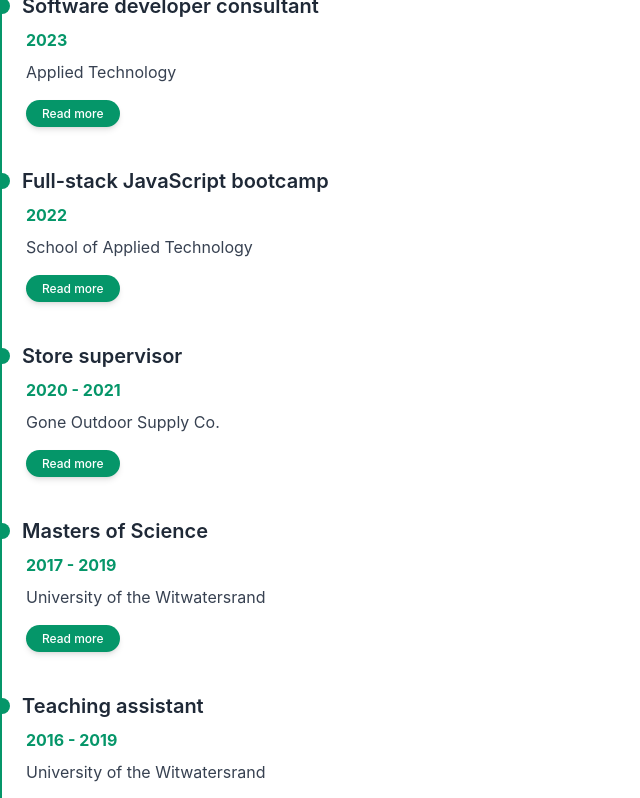
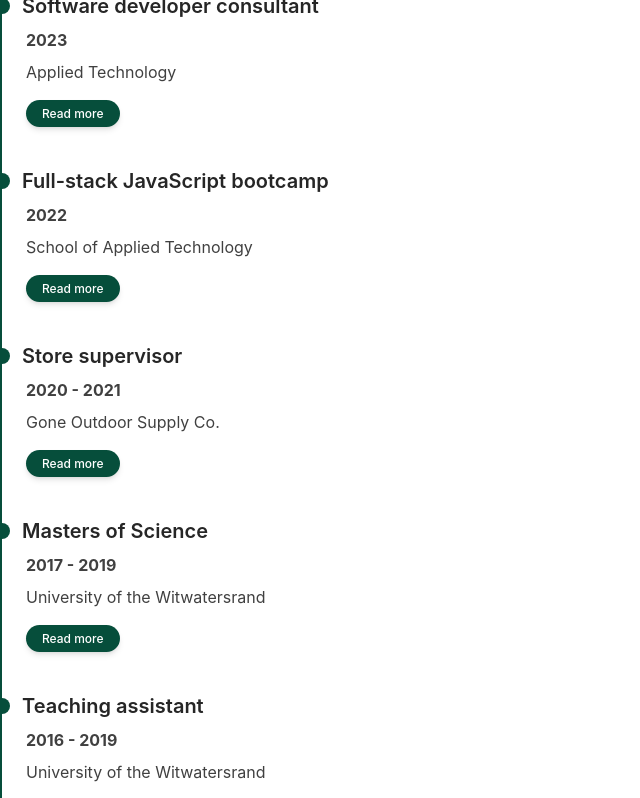
Before and after one commit to TamlynSpringer/portfolio-nextjs, a Next.js app: page /components/Background in a window 1280 px wide. Shown: the top 798 px of the page, without its empty margins (0-640 px from the left). Built offline with nearby package versions, Linux system fonts and the light colour scheme.

Commit message:
Updates to color theme, layout and spacing

```diff
--- a/pages/App.js
+++ b/pages/App.js
@@ -1,6 +1,6 @@
 import Head from 'next/head';
 import { Inter } from '@next/font/google';
-import {BsFillMoonStarsFill} from 'react-icons/bs'
+import {IoMoonSharp} from 'react-icons/io';
 import Image from 'next/image';
 import logoDark from '../public/logo-d.svg';
 import logoLight from '../public/logo-l.svg';
@@ -50,7 +50,7 @@ export default function Home() {
         )}
           <ul className='flex items-center'>
             <li className='cursor-pointer text-2xl text-zinc-900 dark:text-zinc-200'>
-              <BsFillMoonStarsFill onClick={() => setDarkMode(!darkMode)} />
+              <IoMoonSharp onClick={() => setDarkMode(!darkMode)} />
             </li>
             <li><a className='ml-8  bg-gradient-to-r from-emerald-900 to-emerald-600 text-white px-4 py-2 font-medium rounded' href='#'>CV</a></li>
           </ul>
--- a/pages/components/Background.js
+++ b/pages/components/Background.js
@@ -4,63 +4,63 @@ import React from 'react'
 const Background = () => {
   return (
     <section id='background'>
-      <ol className="mx-5 lg:mx-0 border-l-2 border-emerald-600">
+      <ol className="mx-5 lg:mx-0 border-l-2 border-emerald-900">
         <li>
           <div className="flex flex-start items-center">
-            <div className="bg-emerald-600 w-4 h-4 flex items-center justify-center rounded-full -ml-2 mr-3 -mt-2"></div>
-            <h4 className="text-gray-800 dark:text-gray-200 font-semibold text-xl -mt-2">Software developer consultant</h4>
+            <div className="bg-emerald-900 w-4 h-4 flex items-center justify-center rounded-full -ml-2 mr-3 -mt-2"></div>
+            <h4 className="text-neutral-800 dark:text-neutral-200 font-semibold text-xl -mt-2">Software developer consultant</h4>
           </div>
           <div className="ml-6 mb-6 pb-6">
-            <p className="font-bold text-emerald-600 hover:text-emerald-700 focus:text-emerald-800 duration-300 transition ease-in-out text-base pt-2">2023</p>
-            <p className="text-gray-700 dark:text-gray-400 mt-2 mb-4">Applied Technology</p>
-            <button type="button" className="inline-block px-4 py-1.5 bg-emerald-600 text-white font-medium text-xs leading-tight rounded-3xl shadow-md hover:bg-emerald-700 hover:shadow-xl focus:bg-emerald-700 focus:shadow-xl focus:outline-none focus:ring-0 active:bg-emerald-800 active:shadow-xl transition duration-150 ease-in-out"><Link href='/background/consultant'>Read more</Link></button>
+            <p className="font-bold text-neutral-700 dark:text-neutral-200 text-base pt-2">2023</p>
+            <p className="text-neutral-700 dark:text-neutral-200 mt-2 mb-4">Applied Technology</p>
+            <button type="button" className="inline-block px-4 py-1.5 bg-emerald-900 text-white font-medium text-xs leading-tight rounded-3xl shadow-md hover:bg-emerald-700 hover:shadow-xl focus:bg-emerald-700 focus:shadow-xl focus:outline-none focus:ring-0 active:bg-emerald-800 active:shadow-xl transition duration-150 ease-in-out"><Link href='/background/consultant'>Read more</Link></button>
           </div>
         </li>
         <li>
           <div className="flex flex-start items-center">
-            <div className="bg-emerald-600 w-4 h-4 flex items-center justify-center rounded-full -ml-2 mr-3 -mt-2"></div>
-            <h4 className="text-gray-800 dark:text-gray-200 font-semibold text-xl -mt-2">Full-stack JavaScript bootcamp</h4>
+            <div className="bg-emerald-900 w-4 h-4 flex items-center justify-center rounded-full -ml-2 mr-3 -mt-2"></div>
+            <h4 className="text-neutral-800 dark:text-neutral-200 font-semibold text-xl -mt-2">Full-stack JavaScript bootcamp</h4>
           </div>
           <div className="ml-6 mb-6 pb-6">
-            <p className="font-bold text-emerald-600 hover:text-emerald-700 focus:text-emerald-800 duration-300 transition ease-in-out text-base pt-2">2022</p>
-            <p className="text-gray-700 dark:text-gray-400 mt-2 mb-4">School of Applied Technology</p>
-            <button type="button" className="inline-block px-4 py-1.5 bg-emerald-600 text-white font-medium text-xs leading-tight rounded-3xl shadow-md hover:bg-emerald-700 hover:shadow-xl focus:bg-emerald-700 focus:shadow-xl focus:outline-none focus:ring-0 active:bg-emerald-800 active:shadow-xl transition duration-150 ease-in-out"><Link href='/background/bootcamp'>Read more</Link></button>
+            <p className="font-bold text-neutral-700 dark:text-neutral-200 text-base pt-2">2022</p>
+            <p className="text-neutral-700 dark:text-neutral-200 mt-2 mb-4">School of Applied Technology</p>
+            <button type="button" className="inline-block px-4 py-1.5 bg-emerald-900 text-white font-medium text-xs leading-tight rounded-3xl shadow-md hover:bg-emerald-700 hover:shadow-xl focus:bg-emerald-700 focus:shadow-xl focus:outline-none focus:ring-0 active:bg-emerald-800 active:shadow-xl transition duration-150 ease-in-out"><Link href='/background/bootcamp'>Read more</Link></button>
           </div>
         </li>
         <li>
           <div className="flex flex-start items-center">
-            <div className="bg-emerald-600 w-4 h-4 flex items-center justify-center rounded-full -ml-2 mr-3 -mt-2"></div>
-            <h4 className="text-gray-800 dark:text-gray-200 font-semibold text-xl -mt-2">Store supervisor</h4>
+            <div className="bg-emerald-900 w-4 h-4 flex items-center justify-center rounded-full -ml-2 mr-3 -mt-2"></div>
+            <h4 className="text-neutral-800 dark:text-neutral-200 font-semibold text-xl -mt-2">Store supervisor</h4>
           </div>
           <div className="ml-6 mb-6 pb-6">
-            <p className="font-bold text-emerald-600 hover:text-emerald-700 focus:text-emerald-800 duration-300 transition ease-in-out text-base pt-2">2020 - 2021</p>
-            <p className="text-gray-700 dark:text-gray-400 mt-2 mb-4">Gone Outdoor Supply Co.</p>
-            <button type="button" className="inline-block px-4 py-1.5 bg-emerald-600 text-white font-medium text-xs leading-tight rounded-3xl shadow-md hover:bg-emerald-700 hover:shadow-xl focus:bg-emerald-700 focus:shadow-xl focus:outline-none focus:ring-0 active:bg-emerald-800 active:shadow-xl transition duration-150 ease-in-out"><Link href='/background/retail'>Read more</Link></button>
+            <p className="font-bold text-neutral-700 dark:text-neutral-200 text-base pt-2">2020 - 2021</p>
+            <p className="text-neutral-700 dark:text-neutral-200 mt-2 mb-4">Gone Outdoor Supply Co.</p>
+            <button type="button" className="inline-block px-4 py-1.5 bg-emerald-900 text-white font-medium text-xs leading-tight rounded-3xl shadow-md hover:bg-emerald-700 hover:shadow-xl focus:bg-emerald-700 focus:shadow-xl focus:outline-none focus:ring-0 active:bg-emerald-800 active:shadow-xl transition duration-150 ease-in-out"><Link href='/background/retail'>Read more</Link></button>
           </div>
           <div className="flex flex-start items-center">
-            <div className="bg-emerald-600 w-4 h-4 flex items-center justify-center rounded-full -ml-2 mr-3 -mt-2"></div>
-            <h4 className="text-gray-800 dark:text-gray-200 font-semibold text-xl -mt-2">Masters of Science</h4>
+            <div className="bg-emerald-900 w-4 h-4 flex items-center justify-center rounded-full -ml-2 mr-3 -mt-2"></div>
+            <h4 className="text-neutral-800 dark:text-neutral-200 font-semibold text-xl -mt-2">Masters of Science</h4>
           </div>
           <div className="ml-6 mb-6 pb-6">
-            <p className="font-bold text-emerald-600 hover:text-emerald-700 focus:text-emerald-800 duration-300 transition ease-in-out text-base pt-2">2017 - 2019</p>
-            <p className="text-gray-700 dark:text-gray-400 mt-2 mb-4">University of the Witwatersrand</p>
-            <button type="button" className="inline-block px-4 py-1.5 bg-emerald-600 text-white font-medium text-xs leading-tight rounded-3xl shadow-md hover:bg-emerald-700 hover:shadow-xl focus:bg-emerald-700 focus:shadow-xl focus:outline-none focus:ring-0 active:bg-emerald-800 active:shadow-xl transition duration-150 ease-in-out"><Link href='/background/msc'>Read more</Link></button>
+            <p className="font-bold text-neutral-700 dark:text-neutral-200 text-base pt-2">2017 - 2019</p>
+            <p className="text-neutral-700 dark:text-neutral-200 mt-2 mb-4">University of the Witwatersrand</p>
+            <button type="button" className="inline-block px-4 py-1.5 bg-emerald-900 text-white font-medium text-xs leading-tight rounded-3xl shadow-md hover:bg-emerald-700 hover:shadow-xl focus:bg-emerald-700 focus:shadow-xl focus:outline-none focus:ring-0 active:bg-emerald-800 active:shadow-xl transition duration-150 ease-in-out"><Link href='/background/msc'>Read more</Link></button>
           </div>
           <div className="flex flex-start items-center">
-            <div className="bg-emerald-600 w-4 h-4 flex items-center justify-center rounded-full -ml-2 mr-3 -mt-2"></div>
-            <h4 className="text-gray-800 dark:text-gray-200 font-semibold text-xl -mt-2">Teaching assistant</h4>
+            <div className="bg-emerald-900 w-4 h-4 flex items-center justify-center rounded-full -ml-2 mr-3 -mt-2"></div>
+            <h4 className="text-neutral-800 dark:text-neutral-200 font-semibold text-xl -mt-2">Teaching assistant</h4>
           </div>
           <div className="ml-6 mb-6 pb-6">
-            <p className="font-bold text-emerald-600 hover:text-emerald-700 focus:text-emerald-800 duration-300 transition ease-in-out text-base pt-2">2016 - 2019</p>
-            <p className="text-gray-700 dark:text-gray-400 mt-2 mb-4">University of the Witwatersrand</p>
-            <button type="button" className="inline-block px-4 py-1.5 bg-emerald-600 text-white font-medium text-xs leading-tight rounded-3xl shadow-md hover:bg-emerald-700 hover:shadow-xl focus:bg-emerald-700 focus:shadow-xl focus:outline-none focus:ring-0 active:bg-emerald-800 active:shadow-xl transition duration-150 ease-in-out"><Link href='/background/teaching'>Read more</Link></button>
+            <p className="font-bold text-neutral-700 dark:text-neutral-200 text-base pt-2">2016 - 2019</p>
+            <p className="text-neutral-700 dark:text-neutral-200 mt-2 mb-4">University of the Witwatersrand</p>
+            <button type="button" className="inline-block px-4 py-1.5 bg-emerald-900 text-white font-medium text-xs leading-tight rounded-3xl shadow-md hover:bg-emerald-800 hover:shadow-xl focus:bg-emerald-700 focus:shadow-xl focus:outline-none focus:ring-0 active:bg-emerald-800 active:shadow-xl transition duration-150 ease-in-out"><Link href='/background/teaching'>Read more</Link></button>
           </div>
         </li>
         <li>
         <div className="flex flex-start items-center">
-            <div className="bg-emerald-600 w-4 h-4 flex items-center justify-center rounded-full -ml-2 mr-3 -mt-2"></div>
+            <div className="bg-emerald-900 w-4 h-4 flex items-center justify-center rounded-full -ml-2 mr-3 -mt-2"></div>
             <a
-              className='mb-8  bg-gradient-to-r from-emerald-900 to-emerald-600 text-white py-3 px-6 font-medium rounded-3xl'
+              className='mb-8  bg-gradient-to-r from-emerald-900 to-emerald-700 text-white py-3 px-6 font-medium rounded-3xl'
               download="TamlynSpringerCV.pdf"
               href="/files/TamlynSpringerCV.pdf"
               aria-label="Download CV">
```
Also changed, not shown: pages/components/Intro.js (+6 -6 lines), pages/components/Nav.js (+12 -11 lines), pages/index.js (+13 -13 lines).
